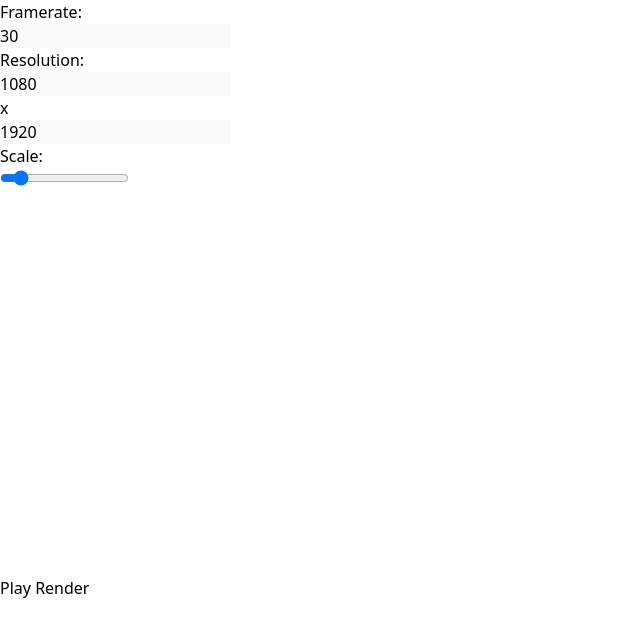
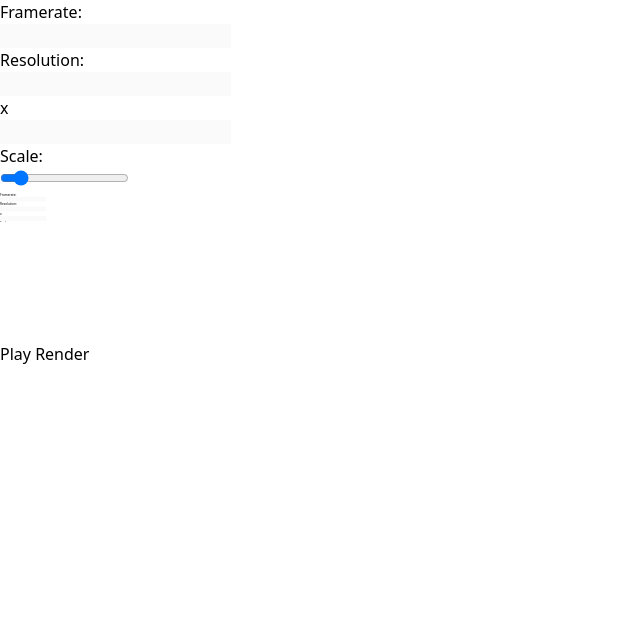
Before and after one commit to luttje/videobrew, a SvelteKit app: page / in a window 1280 px wide. Shown: the top 636 px of the page, without its empty margins (0-640 px from the left). Built offline with nearby package versions, Linux system fonts and the light colour scheme; what @ffmpeg/ffmpeg would draw is missing.

Commit message:
Video in iframe so any framework can be used `node bin/cli.mjs preview ../temp/test.html`

```diff
--- a/package.json
+++ b/package.json
@@ -3,6 +3,9 @@
 	"version": "0.0.1",
 	"private": true,
 	"type": "module",
+	"bin": {
+		"web-video-maker": "bin/cli.js"
+	},
 	"scripts": {
 		"dev": "vite dev",
 		"build": "vite build",
--- a/src/routes/+page.svelte
+++ b/src/routes/+page.svelte
@@ -30,7 +30,7 @@
   let renderEncodingProgress: number | null = null;
   let frames: Blob[] = [];
 
-  let video: Video;
+  let video: HTMLIFrameElement;
   type VideoPlayback = {
     playing: boolean;
     frame: number;
@@ -59,7 +59,7 @@
   function stop() {
     pause();
     reset();
-    video.tick(videoPlayback.frame);
+    //video.tick(videoPlayback.frame);
   }
 
   async function render() {
@@ -111,7 +111,9 @@
   onMount(() => {
     let lastFrameTime = 0;
 
-    video.tick(videoPlayback.frame);
+    video.src = '/video';
+
+    //video.tick(videoPlayback.frame);
 
     async function animate() {
       requestAnimationFrame(animate);
@@ -129,7 +131,7 @@
       const frameDuration = 1000 / framerate;
 
       if (elapsed > frameDuration) {
-        video.tick(videoPlayback.frame);
+        //video.tick(videoPlayback.frame);
         nextFrame();
 
         lastFrameTime = now - (elapsed % frameDuration);
@@ -181,13 +183,18 @@
         class="relative overflow-hidden inline-block bg-white"
         style="width: {width}px; height: {height}px; transform: scale({scaleSetting}); transform-origin: top left;"
       >
-        <Video bind:this={video}
+        <!-- <Video bind:this={video}
           bind:width={width}
           bind:height={height}
           bind:framerate={framerate}
           bind:estimatedFrameCount={estimatedFrameCount}
           on:end={renderEnd}
-        />
+        /> -->
+        <iframe bind:this={video}
+          title="test"
+          width={width}
+          height={height}>
+        </iframe>
       </div>
     </div>
   </div>
```
Also changed, not shown: 1 other file (tests, documents, lock files or other folders).
